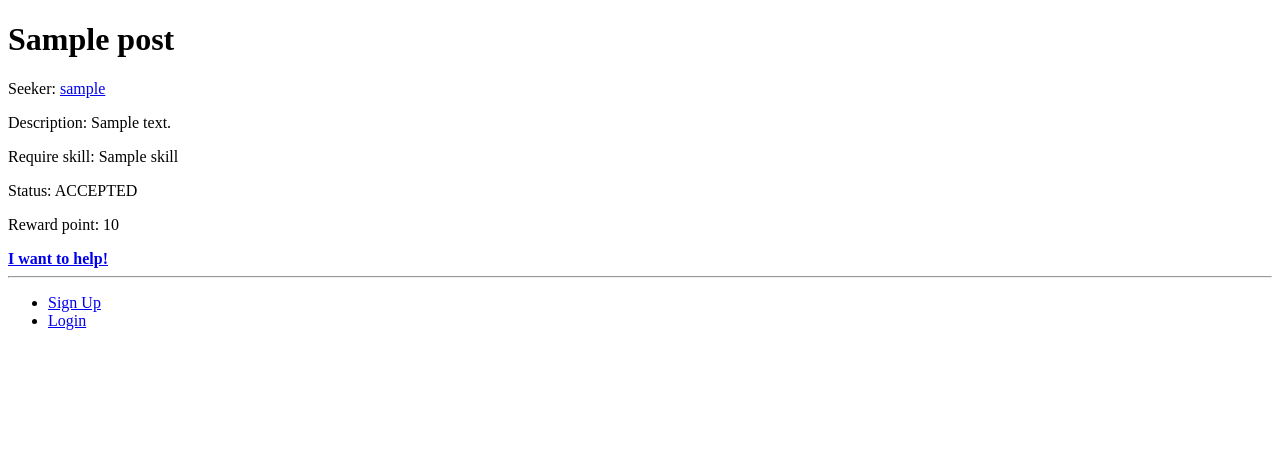
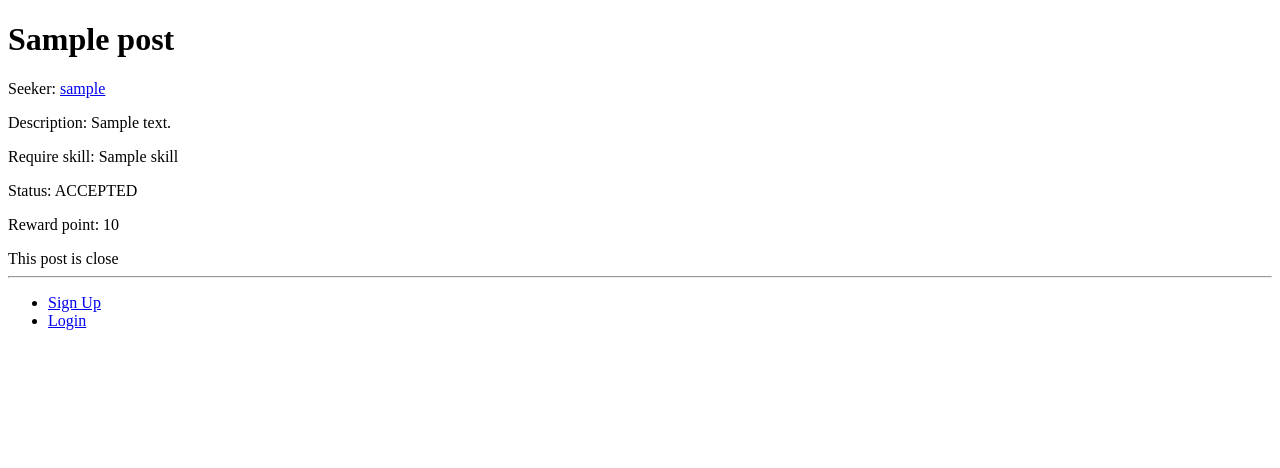
Before and after one commit to duchungvu/servex, a Django app: page /posts/post/1 in a window 1280 px wide. Shown: the top 468 px of the page. Run offline with Django 3.2, Linux system fonts and the light colour scheme; tables that the repository leaves empty hold one stand-in row (values such as "Sample post").

Commit message:
Add urls

```diff
--- a/nacsa/urls.py
+++ b/nacsa/urls.py
@@ -27,5 +27,5 @@ urlpatterns = [
     path('login/', views.user_login, name='login'),
     path('posts/', include('posts.urls')),
     path('profile/<int:pk>/', views.ProfileView.as_view(), name='profile'),
-    path('logout/', LogoutView.as_view(), {'next_page': settings.LOGOUT_REDIRECT_URL}, name='logout')
+    path('logout/', views.user_logout, name='logout')
 ]
--- a/posts/models.py
+++ b/posts/models.py
@@ -36,11 +36,15 @@ class UserProfile(AbstractBaseUser, PermissionsMixin):
     def can_accept_application(self, post):
         return self.points >= post.points
 
+    def accept_application(self, post):
+        self.points -= post.points
+        post.status == "ACCEPTED"
+
     def can_create_post(self, post):
         return self.points >= post.points
 
-    def accept_application(self, post):
-        self.points -= post.points
+    def can_apply_post(self, post):
+        return self.points >= post.points and self.has_skill == post.req_skill
 
     def get_absolute_url(self):
         return reverse('profile', args=[str(self.id)])
--- a/posts/templates/base.html
+++ b/posts/templates/base.html
@@ -20,7 +20,7 @@
                 {% if user.is_authenticated %}
                     <li><a href="{% url 'profile' user.id %}">Your Profile</a></li>
                     <li><a href="{% url 'posts:post-list' %}">Home</a></li>
-                    <li><a href="{% url 'logout' %}"></a>Log out</li>
+                    <li><a href="{% url 'logout' %}">Log out</a></li>
                 {% else %}
                     <li><a href="{% url 'signup' %}">Sign Up</a></li>
                     <li><a href="{% url 'login' %}">Login</a></li>
--- a/posts/templates/posts/post.html
+++ b/posts/templates/posts/post.html
@@ -8,9 +8,13 @@
 <p>Require skill: {{ post.req_skill }}</p>
 <p>Status: {{ post.status }}</p>
 <p>Reward point: {{ post.points }}</p>
-{% if post.seeker == user.userprofile  %}
+{% if post.seeker == user %}
     <strong><a href="{% url 'posts:applications' post.id%}">View applications for this post</a></strong>
 {% else %}
-    <strong><a href="{% url 'posts:apply' post.id %}">I want to help!</a></strong>
+    {% if post.status == "PENDING"%}
+        <strong><a href="{% url 'posts:apply' post.id %}">I want to help!</a></strong>
+    {% else %}
+        This post is close
+    {% endif %}
 {% endif %}
 {% endblock %}
--- a/posts/views.py
+++ b/posts/views.py
@@ -1,6 +1,6 @@
 from django.shortcuts import render, get_object_or_404
 from .forms import UserProfileCreationForm, PostCreationForm
-from django.contrib.auth import authenticate, login
+from django.contrib.auth import authenticate, login, logout
 from django.http import HttpResponseRedirect, HttpResponse
 from django.contrib.auth.mixins import LoginRequiredMixin
 from django.urls import reverse, reverse_lazy
@@ -41,6 +41,12 @@ def user_login(request):
         return render(request, 'users/login.html')
 
 
+def user_logout(request):
+    if request.user:
+        logout(request)
+    return render(request, 'users/login.html')
+
+
 class CreatePostView(LoginRequiredMixin, generic.CreateView):
     form_class = PostCreationForm
     success_url = reverse_lazy('posts:post-list')
@@ -53,15 +59,15 @@ class CreatePostView(LoginRequiredMixin, generic.CreateView):
 
 def create_application(request, post_id):
     if request.user:
-        giver = request.user.userprofile
+        giver = request.user
         current_post = Post.objects.get(pk=post_id)
         seeker = current_post.seeker
-        if seeker.can_accept_application(post=current_post):
+        if seeker.can_accept_application(post=current_post) and giver.can_apply_post(post=current_post):
             application = Application.objects.create(post=current_post, giver=giver, status="PENDING")
             application.save()
-            current_post.status="ACCEPTED"
         else:
-            print("cant")
+            print("Seeker points: {0}, Post points: {1}, Giver points: {2}".format(seeker.points, current_post.points, giver.points))
+            return HttpResponse("Invalid points")
     return render(request, 'posts/apply.html')
 
 
@@ -125,8 +131,7 @@ def choose_applications(request, post_id, application_id):
         seeker = accepted.post.seeker
         seeker.accept_application(current_post)
         seeker.save()
-    print(accepted)
     return render(
         request,
-        "posts/index.html",
-        {'giver' : accepted})
+        "posts/applications.html",
+        {'giver' : accepted.giver})
```
